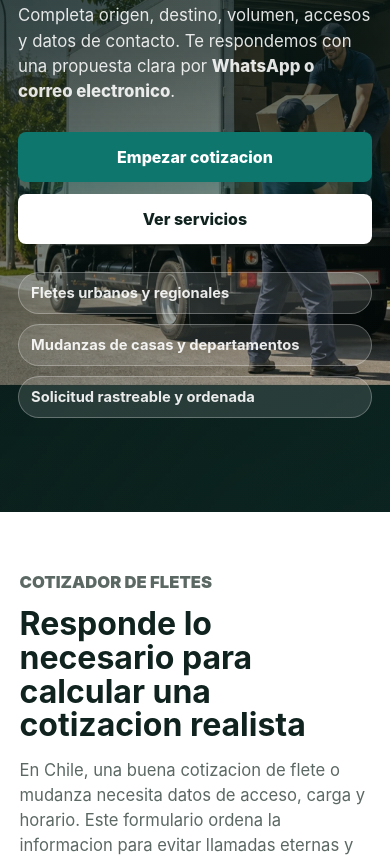
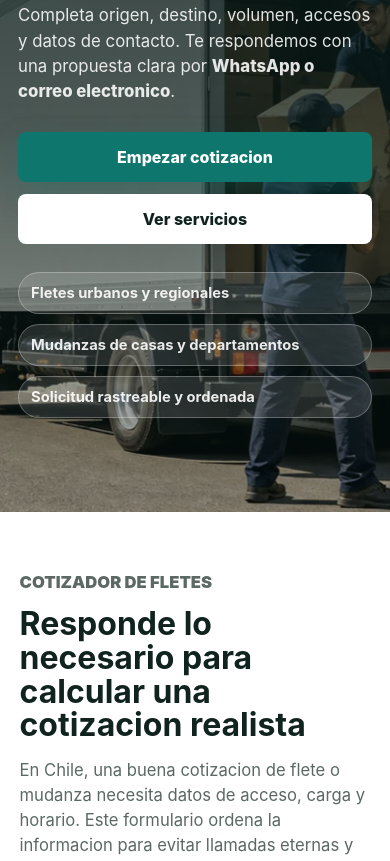
Before and after one commit to cesar20984/fletgo, a website: page index.html in a window 390 px wide. Shown: the part 361-1222 px from the top of the page. Drawn offline with Linux system fonts and the light colour scheme; no server answers.

Commit message:
Restore original mobile hero image

```diff
--- a/index.html
+++ b/index.html
@@ -102,7 +102,6 @@
     <main>
       <section class="hero" aria-labelledby="hero-title">
         <picture>
-          <source media="(max-width: 640px)" srcset="assets/hero-fletes-chile-mobile.webp" type="image/webp">
           <source srcset="assets/hero-fletes-chile.webp" type="image/webp">
           <img src="assets/hero-fletes-chile.png" alt="Camion de mudanza y equipo de transporte preparando un flete residencial en Chile" width="1800" height="852">
         </picture>
--- a/public/styles.css
+++ b/public/styles.css
@@ -715,13 +715,7 @@ details p {
   }
 
   .hero img {
-    object-position: center center;
-  }
-
-  .hero-overlay {
-    background:
-      linear-gradient(180deg, rgba(9, 27, 24, 0.84) 0%, rgba(9, 27, 24, 0.68) 42%, rgba(9, 27, 24, 0.34) 68%, rgba(9, 27, 24, 0.12) 100%),
-      linear-gradient(90deg, rgba(9, 27, 24, 0.32) 0%, rgba(9, 27, 24, 0.12) 58%, rgba(9, 27, 24, 0.02) 100%);
+    object-position: 62% center;
   }
 
   .hero-actions .button,
--- a/styles.css
+++ b/styles.css
@@ -715,13 +715,7 @@ details p {
   }
 
   .hero img {
-    object-position: center center;
-  }
-
-  .hero-overlay {
-    background:
-      linear-gradient(180deg, rgba(9, 27, 24, 0.84) 0%, rgba(9, 27, 24, 0.68) 42%, rgba(9, 27, 24, 0.34) 68%, rgba(9, 27, 24, 0.12) 100%),
-      linear-gradient(90deg, rgba(9, 27, 24, 0.32) 0%, rgba(9, 27, 24, 0.12) 58%, rgba(9, 27, 24, 0.02) 100%);
+    object-position: 62% center;
   }
 
   .hero-actions .button,
```
Also changed, not shown: public/index.html (+0 -1 lines), assets/hero-fletes-chile-mobile.webp (deleted), public/assets/hero-fletes-chile-mobile.webp (deleted).
